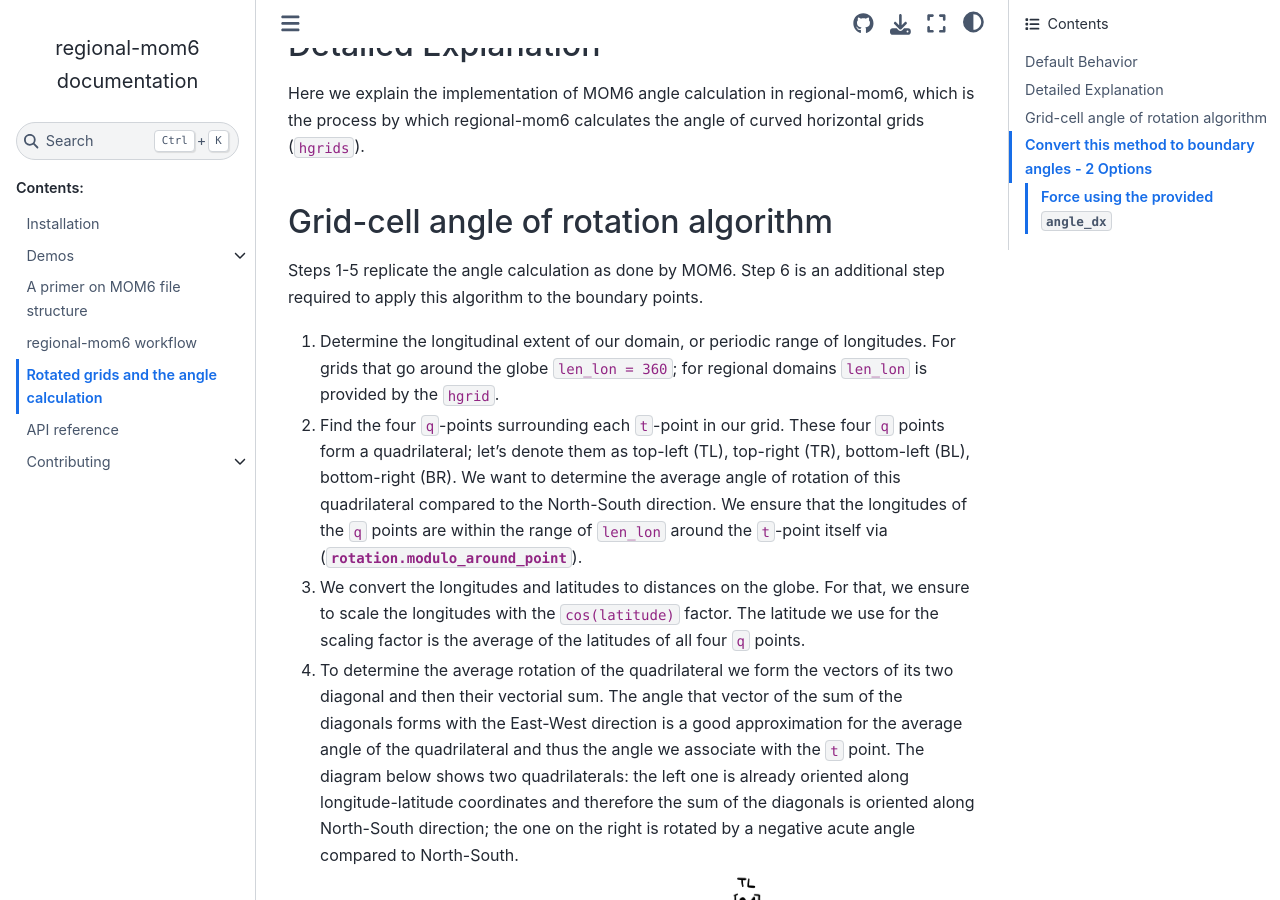
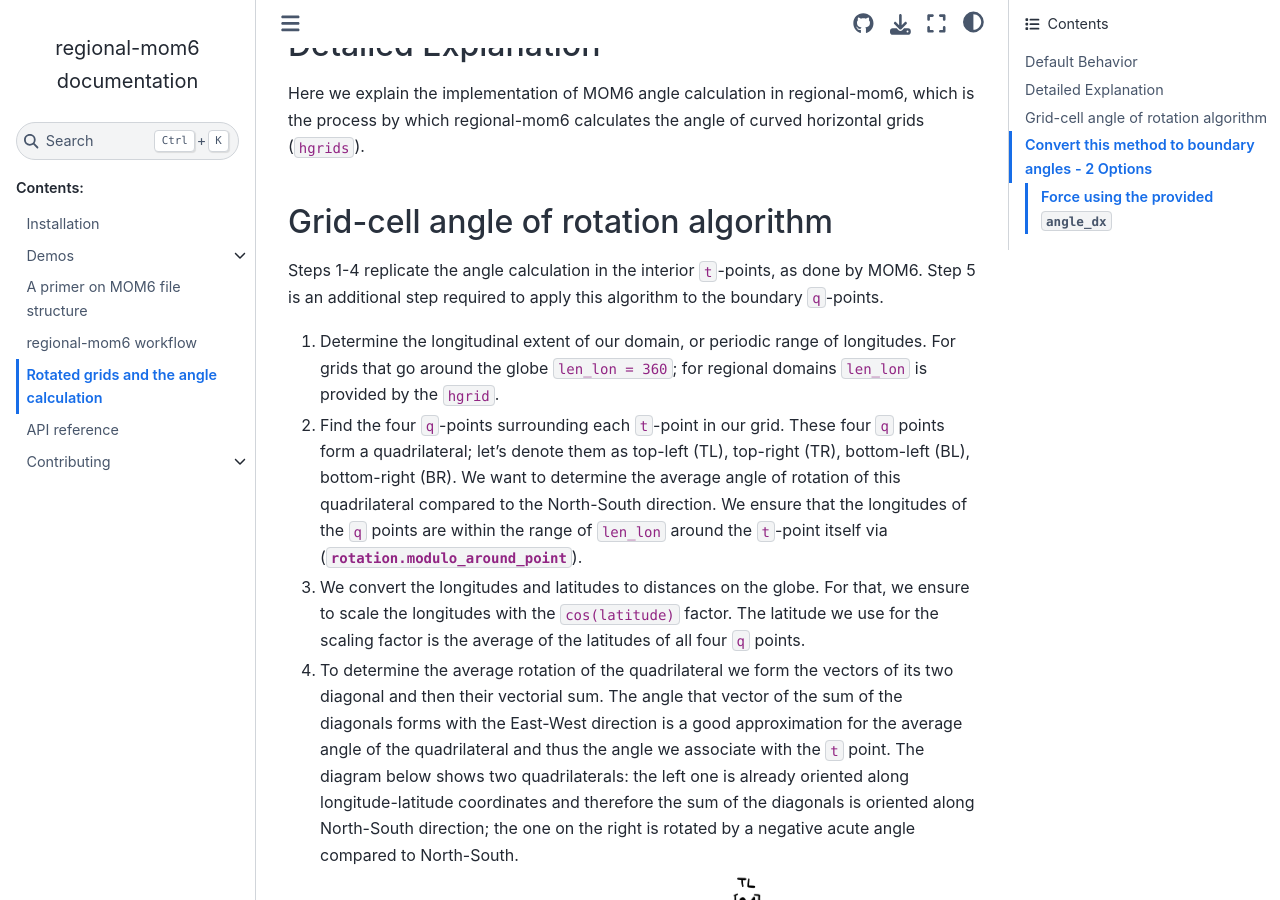
Before and after one commit to COSIMA/regional-mom6, a Sphinx documentation site: the page built from docs/angle_calculation.md, in a window 1280 px wide and 900 px high, scrolled down 649 px. Built offline with Sphinx 7.4.7 and the Sphinx Book theme 1.1.4, drawn with Linux system fonts in a browser that asks for light colours; pages that are not in the unit, such as notebooks, are missing from menus.

Commit message:
it's 4+1

```diff
--- a/docs/angle_calculation.md
+++ b/docs/angle_calculation.md
@@ -14,7 +14,7 @@ regional-mom6 by default computes the the angle of curved horizontal grids (``hg
 Here we explain the implementation of MOM6 angle calculation in regional-mom6, which is the process by which regional-mom6 calculates the angle of curved horizontal grids (``hgrids``).
 
 ## Grid-cell angle of rotation algorithm
-Steps 1-5 replicate the angle calculation as done by MOM6. Step 6 is an additional step required to apply this algorithm to the boundary points.
+Steps 1-4 replicate the angle calculation in the interior ``t``-points, as done by MOM6. Step 5 is an additional step required to apply this algorithm to the boundary ``q``-points.
 
 1. Determine the longitudinal extent of our domain, or periodic range of longitudes. For grids that go around the globe ``len_lon = 360``; for regional domains ``len_lon`` is provided by the ``hgrid``.
 2. Find the four ``q``-points surrounding each ``t``-point in our grid. These four ``q`` points form a quadrilateral; let's denote them as top-left (TL), top-right (TR), bottom-left (BL), bottom-right (BR). We want to determine the average angle of rotation of this quadrilateral compared to the North-South direction. We ensure that the longitudes of the ``q`` points are within the range of ``len_lon`` around the ``t``-point itself via ({meth}`rotation.modulo_around_point <regional_mom6.rotation.modulo_around_point>`).
```
